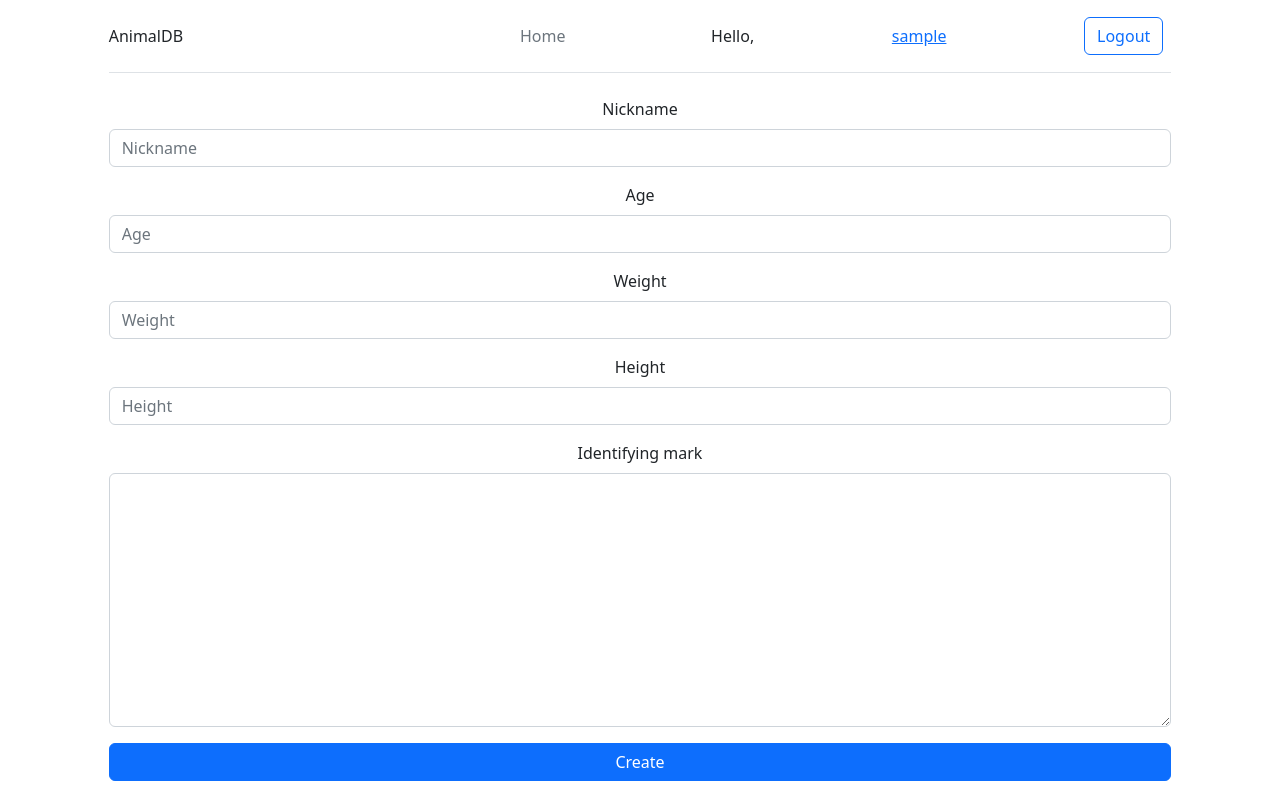
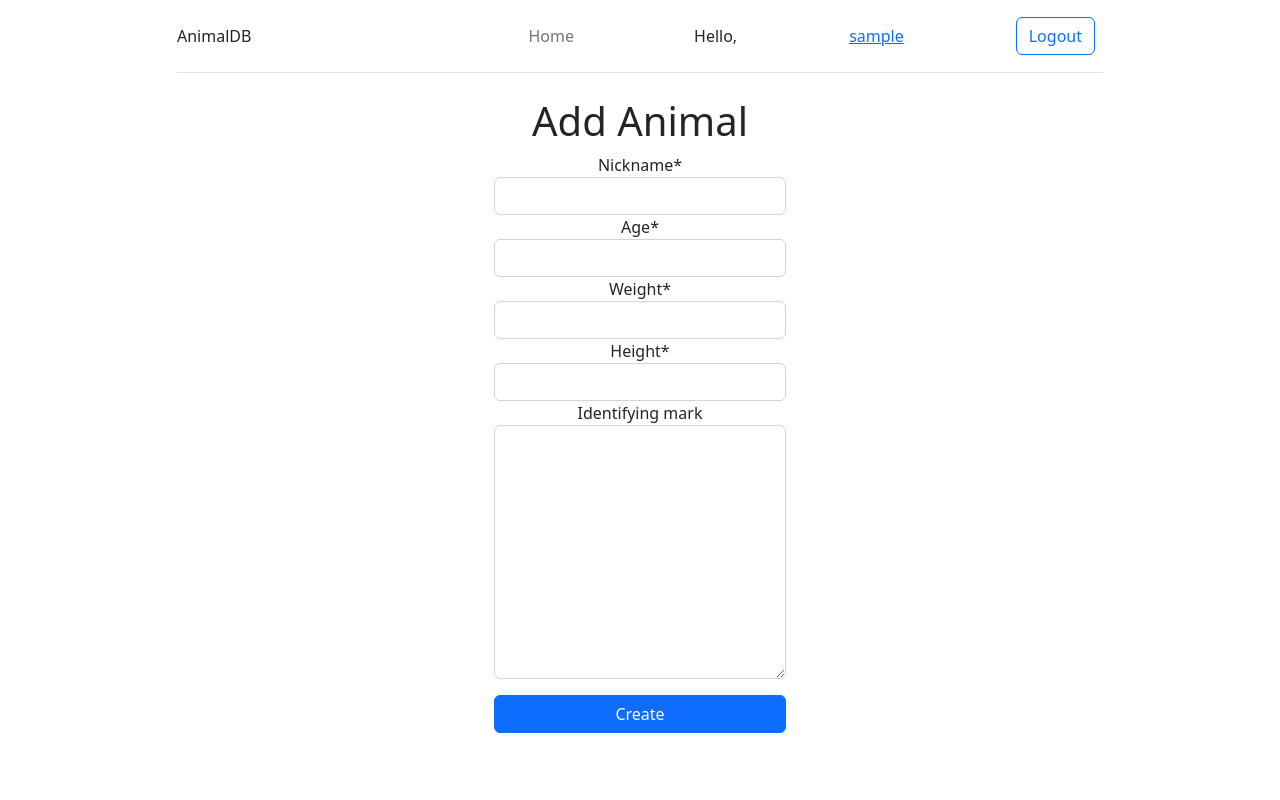
Before and after one commit to KirillDomitin/animaldb, a Django app: page /animals/create/ in a window 1280 px wide. Run offline with Django 4.2, Linux system fonts and the light colour scheme; the visitor is signed in with stand-in values (Sample User, id 1); some libraries are stand-ins or nearby versions.

Commit message:
add comments

```diff
--- a/animals/admin.py
+++ b/animals/admin.py
@@ -3,8 +3,9 @@ from .models import AnimalModel, ShelterModel
 
 
 class AnimalAdmin(admin.ModelAdmin):
-    list_display = ('id', 'nickname', 'arrived_at', 'shelter')
-    ordering = ('id', 'nickname', 'arrived_at', 'shelter')
+    list_display = ('id', 'nickname', 'arrived_at', 'shelter', 'arrived_at', 'is_deleted')
+    ordering = ('id', 'nickname', 'arrived_at', 'shelter', 'arrived_at', 'is_deleted')
+    list_editable = ('is_deleted', 'shelter')
 
 class ShelterAdmin(admin.ModelAdmin):
     list_display = ('id', 'title')
--- a/animals/api.py
+++ b/animals/api.py
@@ -6,11 +6,13 @@ from .serializers import AnimalSerializer
 
 
 class AnimalAPIList(generics.ListCreateAPIView):
+    """Получение списка всех животных"""
     queryset = AnimalModel.objects.all()
     serializer_class = AnimalSerializer
 
 
 class AnimalRetriveUpdateDestroyAPIView(generics.RetrieveUpdateDestroyAPIView):
+    """Чтение, Редактирование и Удаление конкретного животного"""
     queryset = AnimalModel.objects.filter(is_deleted=False).all()
     serializer_class = AnimalSerializer
 
--- a/animals/forms.py
+++ b/animals/forms.py
@@ -1,9 +1,10 @@
-from django.forms import forms, ModelForm
+from django.forms import ModelForm
+
 from .models import AnimalModel
 
 
 class AnimalCreateForm(ModelForm):
+    """Форма для создания животного"""
     class Meta:
         model = AnimalModel
-        fields = ('nickname', 'age', 'weight', 'height', 'identifying_mark', 'shelter')
-        # fields = ('nickname', 'age', 'weight', 'height', 'identifying_mark', 'shelter')
+        fields = ('nickname', 'age', 'weight', 'height', 'identifying_mark')
--- a/animals/models.py
+++ b/animals/models.py
@@ -6,7 +6,7 @@ from django.contrib.auth.models import User
 
 class ShelterModel(models.Model):
     """
-    Shelter model
+    Модель приюта состоит только из названия, можно добавить любые поля
     """
     title = models.CharField(max_length=100, verbose_name=_('title'))
 
@@ -23,14 +23,14 @@ class ShelterModel(models.Model):
 
 class AnimalModel(models.Model):
     """
-    Animal model
+    Модель животного
     """
     nickname = models.CharField(max_length=50, verbose_name=_('nickname'))
     age = models.PositiveSmallIntegerField(verbose_name=_('age'))
     arrived_at = models.DateTimeField(auto_now_add=True, verbose_name=_('arrived at'))
     weight = models.DecimalField(max_digits=4, decimal_places=1, verbose_name=_('weight'))
     height = models.PositiveSmallIntegerField(verbose_name=_('height'))
-    identifying_mark = models.TextField(max_length=500, blank=True, verbose_name=_('identifying_mark'))
+    identifying_mark = models.TextField(max_length=500, blank=True, verbose_name=_('identifying mark'))
     shelter = models.ForeignKey(ShelterModel, on_delete=models.CASCADE, default=None)
     is_deleted = models.BooleanField(default=False)
 
@@ -45,9 +45,11 @@ class AnimalModel(models.Model):
         return reverse('animals', kwargs={'id': self.pk})
 
     def save_delete(self):
+        # Функция 'мягкого' удаления
         self.is_deleted = True
         self.save()
 
     def restore(self):
+        # Функция востановление после 'мягкого' удаления
         self.is_deleted = False
         self.save()
--- a/animals/views.py
+++ b/animals/views.py
@@ -1,12 +1,11 @@
 from django.contrib.auth.decorators import login_required, permission_required
-from django.contrib.auth.mixins import PermissionRequiredMixin, LoginRequiredMixin
-from django.http import HttpResponseRedirect
-from django.shortcuts import render, redirect
+from django.contrib.auth.mixins import PermissionRequiredMixin
+from django.shortcuts import redirect
 from django.urls import reverse_lazy
+from django.views.generic import ListView, DetailView, UpdateView, DeleteView, CreateView
 
-from .models import AnimalModel, ShelterModel
-from django.views.generic import ListView, DetailView, UpdateView, DeleteView, CreateView, RedirectView
 from .forms import AnimalCreateForm
+from .models import AnimalModel
 
 
 def redirect_main(request):
@@ -14,11 +13,13 @@ def redirect_main(request):
 
 
 class AnimalListView(ListView):
+    """Список всех животных"""
     model = AnimalModel
     template_name = 'animals/animal_list.html'
     context_object_name = 'animal_list'
 
     def get_queryset(self):
+        # Приюты могут видеть только своих животных, а гости могут видеть всех
         if self.request.user.is_anonymous:
             return AnimalModel.objects.filter(is_deleted=False).order_by('pk').all()
         return AnimalModel.objects.filter(shelter=self.request.user.profile.shelter,
@@ -26,6 +27,7 @@ class AnimalListView(ListView):
 
 
 class AnimalCreateView(PermissionRequiredMixin, CreateView):
+    """Создание животного"""
     form_class = AnimalCreateForm
     template_name = 'animals/animal_create.html'
     context_object_name = 'animal_create'
@@ -33,13 +35,15 @@ class AnimalCreateView(PermissionRequiredMixin, CreateView):
     permission_required = 'animals.add_animalmodel'
 
     def form_valid(self, form):
-        print(self.request.user.profile.shelter)
-        form.shelter = self.request.user.profile.shelter
-        # form.save()
+        # Тут происходит присваивание животного приюту который его создал
+        fields = form.save(commit=False)
+        fields.shelter = self.request.user.profile.shelter
+        fields.save()
         return super().form_valid(form)
 
 
 class AnimalUpdateView(PermissionRequiredMixin, UpdateView):
+    """Редактирование животного"""
     model = AnimalModel
     template_name = 'animals/animal_update.html'
     context_object_name = 'animal_update'
@@ -49,6 +53,7 @@ class AnimalUpdateView(PermissionRequiredMixin, UpdateView):
 
 
 class AnimalDeleteView(PermissionRequiredMixin, DeleteView):
+    """Ужалеине животного из БД (по умолчанию отключено)"""
     model = AnimalModel
     template_name = 'animals/animal_delete.html'
     context_object_name = 'animal_delete'
@@ -57,6 +62,7 @@ class AnimalDeleteView(PermissionRequiredMixin, DeleteView):
 
 
 class AnimalDetailView(DetailView):
+    """Детальная информация по животному"""
     model = AnimalModel
     template_name = 'animals/animal_detail.html'
     context_object_name = 'animal_detail'
@@ -65,5 +71,6 @@ class AnimalDetailView(DetailView):
 @login_required
 @permission_required('animals.delete_animalmodel', raise_exception=True)
 def delete_view(request, pk):
+    """Функция 'мягкого' удаления (установленна по умолчанию)"""
     AnimalModel.objects.filter(pk=pk).first().save_delete()
     return redirect('animal_list')
--- a/requirements.txt
+++ b/requirements.txt
@@ -2,6 +2,7 @@ asgiref==3.5.2
 build==0.8.0
 click==8.1.3
 Django==4.1.1
+django-crispy-forms==1.14.0
 djangorestframework==3.14.0
 packaging==21.3
 pep517==0.13.0
--- a/templates/animals/animal_create.html
+++ b/templates/animals/animal_create.html
@@ -1,46 +1,24 @@
 {% extends 'base.html' %}
+{% load crispy_forms_tags %}
+{% block title %}Add Animal{% endblock title %}
 {% block content %}
-    <form action="" method="post">
-        {% csrf_token %}
-        {% if form.errors %}
-            <div class="alert alert-danger" role="alert">
-                {{ form.errors }}
-            </div>
-        {% endif %}
-        <div class="mb-3">
-            <label for="id_nickname" class="form-label">Nickname</label>
-            <input type="text" name="nickname" class="form-control" required id="id_nickname" placeholder="Nickname">
+    <div class="row">
+        <div class="col-sm"></div>
+        <div class="col-sm">
+            <h1>Add Animal</h1>
+            <form method="post">
+                {% csrf_token %}
+                {{ form|crispy }}
+                <p></p>
+                <div class="d-grid gap-2">
+                    <button class="btn btn-primary" type="submit">Create</button>
+                </div>
+            </form>
         </div>
-        <div class="mb-3">
-            <label for="id_age" class="form-label">Age</label>
-            <input type="number" name="age" step="1" required id="id_age" class="form-control" placeholder="Age">
-        </div>
-        <div class="mb-3">
-            <label for="id_weight" class="form-label">Weight</label>
-            <input type="number" name="weight" step="1" required id="id_weight" class="form-control"
-                   placeholder="Weight">
-        </div>
-        <div class="mb-3">
-            <label for="id_height" class="form-label">Height</label>
-            <input type="number" name="height" step="1" required id="id_height" class="form-control"
-                   placeholder="Height">
-        </div>
-        <div class="mb-3">
-            <label for="id_identifying_mark" class="form-label">Identifying mark</label>
-            <textarea name="identifying_mark" cols="40" rows="10" maxlength="500" id="id_identifying_mark"
-                      class="form-control"></textarea>
-        </div>
-{#        <div class="mb-3">#}
-{#            <label for="id_shelter" class="form-label">Shelter:</label>#}
-{#            <select class="form-select" name="shelter" required id="id_shelter" aria-label="Default select example">#}
-{#                {% for x, y in  form.shelter.field.choices %}#}
-{#                    <option value="{{ x }}">{{ y }}</option>#}
-{#                {% endfor %}#}
-{#            </select>#}
-{#        </div>#}
-        <div class="d-grid gap-2">
-            <button class="btn btn-primary" type="submit">Create</button>
-        </div>
-    </form>
+        <div class="col-sm"></div>
+
+    </div>
+    </div>
+
 
 {% endblock content %}
--- a/templates/animals/animal_delete.html
+++ b/templates/animals/animal_delete.html
@@ -5,8 +5,6 @@
         <h1>Deleting {{ animal_delete }}</h1>
         <p>Are you sure?</p>
         <button type="submit">Delete</button>
-
-        {#    <button type="reset">Cancel</button>#}
     </form>
     <form method="get" action="{% url 'animal_list' %}">
             <button type="submit">Cancel</button>
--- a/templates/base.html
+++ b/templates/base.html
@@ -8,24 +8,19 @@
           integrity="sha384-iYQeCzEYFbKjA/T2uDLTpkwGzCiq6soy8tYaI1GyVh/UjpbCx/TYkiZhlZB6+fzT" crossorigin="anonymous">
 </head>
 <body>
+<div class="container">
     <div class="col-12">
 
         <div class="row">
             <div class="col-1"></div>
             <div class="col-10 text-center">
                 <header class="d-flex flex-wrap align-items-center justify-content-center justify-content-md-between py-3 mb-4 border-bottom">
-            <a href="{% url 'animal_list' %}" class="d-flex align-items-center col-md-3 mb-2 mb-md-0 text-dark text-decoration-none">
+                    <a href="{% url 'animal_list' %}"
+                       class="d-flex align-items-center col-md-3 mb-2 mb-md-0 text-dark text-decoration-none">
                         AnimalDB
-                {#            <svg class="bi me-2" width="40" height="32" role="img" aria-label="Bootstrap">#}
-                {#                <use xlink:href="#bootstrap"/>#}
-                {#            </svg>#}
                     </a>
                     <ul class="nav col-12 col-md-auto mb-2 justify-content-center mb-md-0">
                         <li><a href="{% url 'animal_list' %}" class="nav-link px-2 link-secondary">Home</a></li>
-                {#            <li><a href="#" class="nav-link px-2 link-dark">Features</a></li>#}
-                {#            <li><a href="#" class="nav-link px-2 link-dark">Pricing</a></li>#}
-                {#            <li><a href="#" class="nav-link px-2 link-dark">FAQs</a></li>#}
-                {#            <li><a href="#" class="nav-link px-2 link-dark">About</a></li>#}
                     </ul>
                     {% if request.user.is_authenticated %}
                         Hello, <a href={% url 'profile_detail' request.user.profile.id %}>{{ request.user }}</a>
@@ -37,9 +32,9 @@
                         </div>
                     {% endif %}
                 </header>
-
                 {% block content %}
                 {% endblock content %}
+            </div>
         </div>
     </div>
 </div>
```
Also changed, not shown: animaldb/settings.py (+5 -7 lines), animals/serializers.py (+0 -37 lines), app_users/views.py (+8 -7 lines), templates/animals/animal_update.html (+13 -5 lines), templates/app_users/login.html (+13 -5 lines), templates/app_users/profile_update.html (+15 -3 lines), templates/app_users/registration.html (+13 -7 lines). Lines whose indentation alone changed are shown as unchanged.
